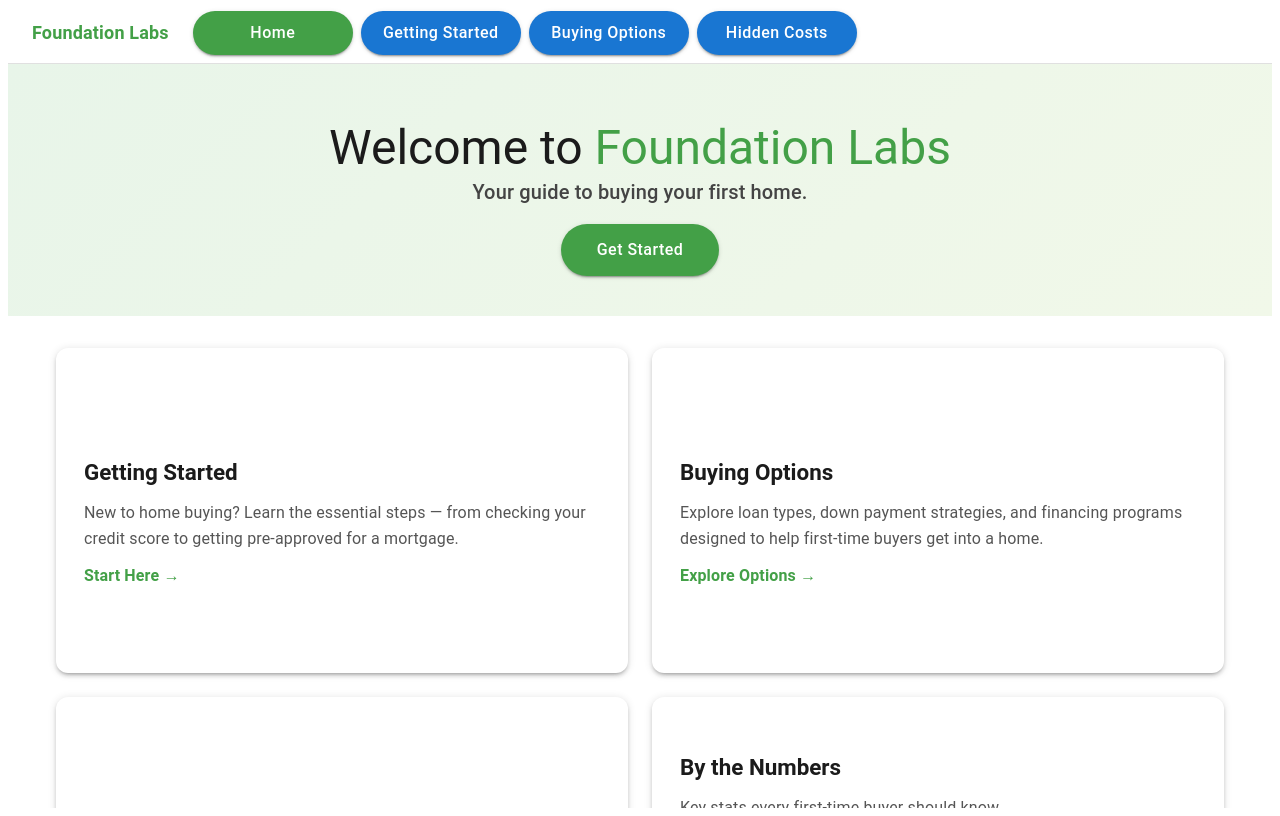
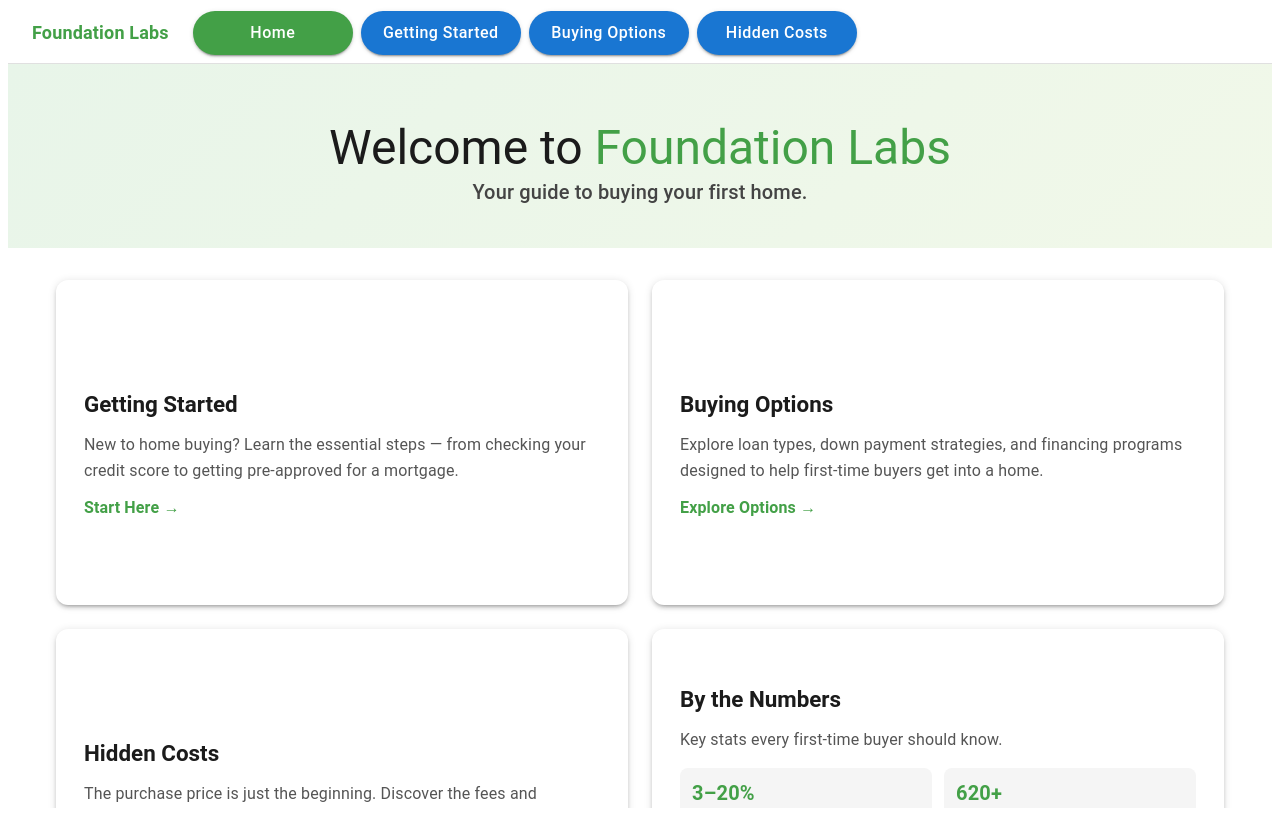
Before and after one commit to PerpetualLink/CS422, a React (Vite) app: page / in a window 1280 px wide. Built offline with nearby package versions, Linux system fonts and the light colour scheme; some icons are missing.

Commit message:
Removed redundant start here button

```diff
--- a/src/pages/Home/Home.jsx
+++ b/src/pages/Home/Home.jsx
@@ -1,4 +1,4 @@
-import { Box, Typography, Card, CardContent, CardActionArea, Button } from "@mui/material";
+import { Box, Typography, Card, CardContent, CardActionArea } from "@mui/material";
 import HomeIcon from "@mui/icons-material/Home";
 import MenuBookIcon from "@mui/icons-material/MenuBook";
 import AccountBalanceIcon from "@mui/icons-material/AccountBalance";
@@ -57,14 +57,6 @@ function Home({ onNavigate }) {
                 <Typography variant="h6" className="home-hero__subtitle">
                     Your guide to buying your first home.
                 </Typography>
-                <Button
-                    variant="contained"
-                    size="large"
-                    className="home-hero__cta"
-                    onClick={() => onNavigate && onNavigate(1)}
-                >
-                    Get Started
-                </Button>
             </Box>
 
             {/* Feature Cards */}
```
